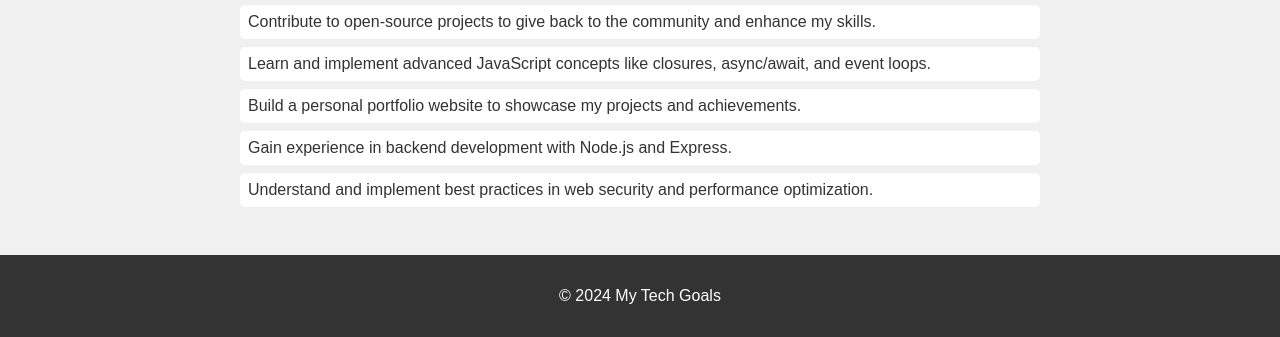
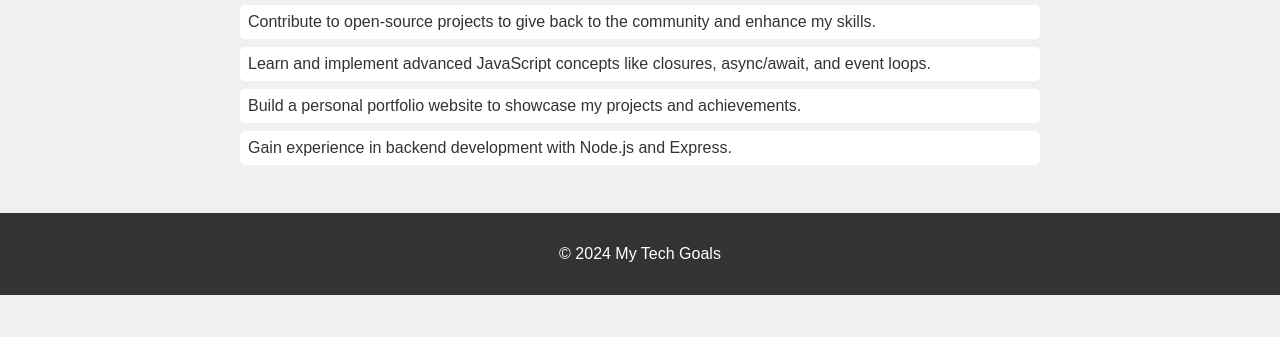
Before and after one commit to izebhigie/personal-website, a plain HTML site: page index.html in a window 1280 px wide. Shown: the part 665-1002 px from the top of the page. After the commit the page ends 960 px from the top, so only its background shows below. Drawn offline with Linux system fonts and the light colour scheme.

Commit message:
personal website

```diff
--- a/index.html
+++ b/index.html
@@ -38,7 +38,7 @@
                 <li>Learn and implement advanced JavaScript concepts like closures, async/await, and event loops.</li>
                 <li>Build a personal portfolio website to showcase my projects and achievements.</li>
                 <li>Gain experience in backend development with Node.js and Express.</li>
-                <li>Understand and implement best practices in web security and performance optimization.</li>
+
             </ul>
         </section>
     </main>
```
